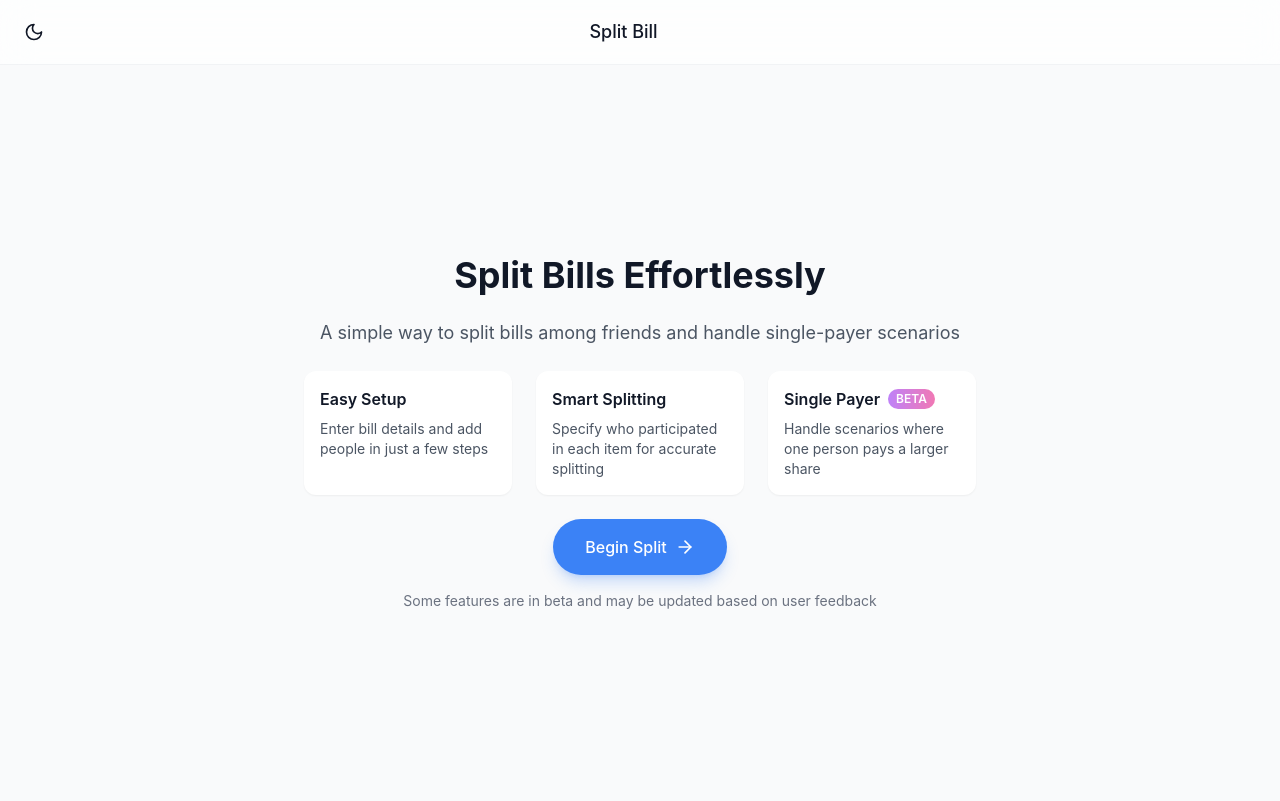
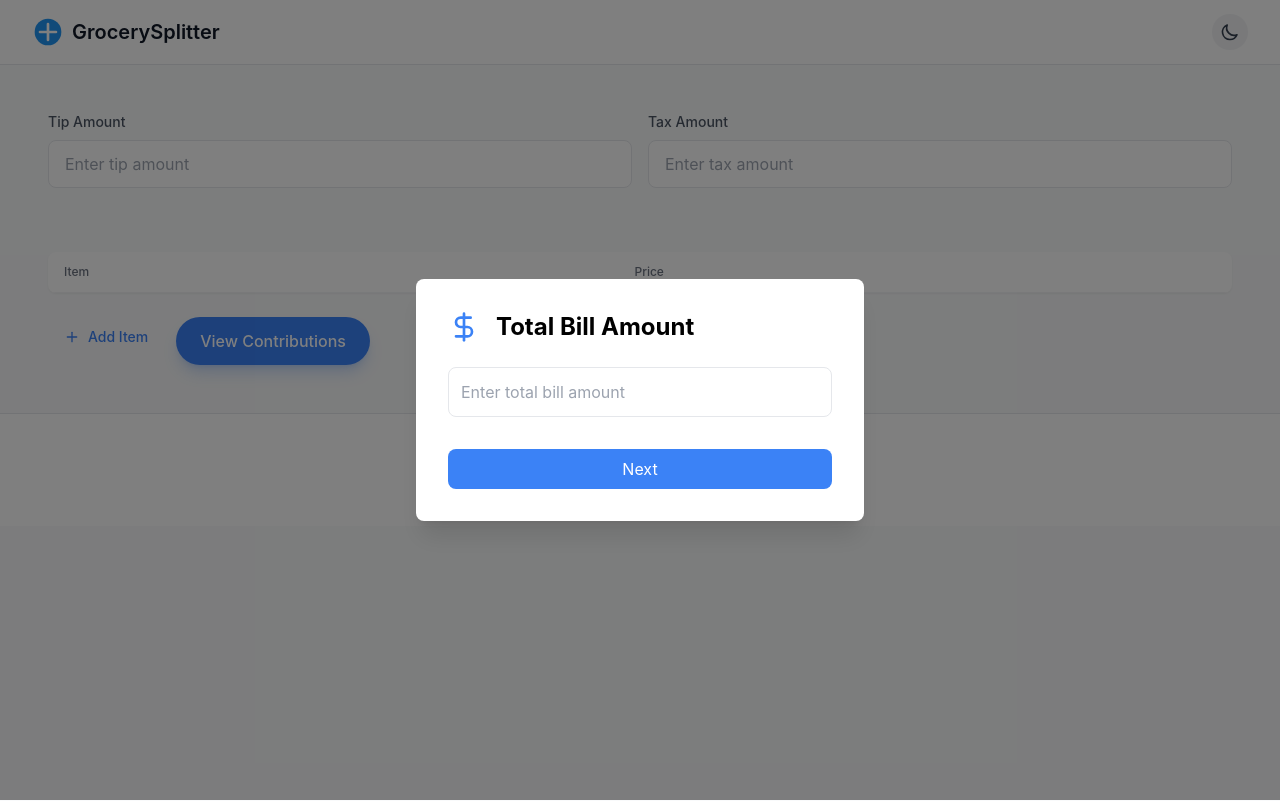
Before and after one commit to You2499/billsplitter, a React (Vite) app: page / in a window 1280 px wide. Built offline with nearby package versions, Linux system fonts and the light colour scheme.

Commit message:
Refactor App component and AppLayout: streamline theme management, enhance layout structure, and improve user experience with updated navigation and footer. Remove unnecessary state variables and ensure consistent handling of food data and modal visibility.

```diff
--- a/src/App.tsx
+++ b/src/App.tsx
@@ -1,155 +1,91 @@
 import { useState, useEffect } from 'react';
 import { ToastContainer } from 'react-toastify';
 import 'react-toastify/dist/ReactToastify.css';
+import { AppLayout } from './components/AppLayout';
 import { BillInputs } from './components/BillInputs';
+import { FoodTable } from './components/FoodTable';
 import { SetupModal } from './components/SetupModal';
-import { FoodTable } from './components/FoodTable';
-import { LandingPage } from './components/LandingPage';
-import { useTheme } from './hooks/useTheme';
 import { useFoodData } from './hooks/useFoodData';
-import { useAppState } from './hooks/useAppState';
-import { AppLayout } from './components/AppLayout';
-import type { FoodData } from './types';
 
-const initialFoodData: FoodData = {
-  id: 1,
-  numberOfPeople: 0,
-  peopleNames: [],
-  items: [],
-  tip: '',
-  tax: '',
-  singlePayer: null,
-  setupComplete: false,
-  setupStep: 0,
-  showLandingPage: true,
-  totalBillAmount: 0
-};
+export default function App() {
+  const [theme, setTheme] = useState<'light' | 'dark'>('light');
+  const { foodData, updateFoodData } = useFoodData();
+  const [showSetupModal, setShowSetupModal] = useState(!foodData?.setupComplete);
 
-function InfoModal({ show, onClose }: { show: boolean; onClose: () => void }) {
-  if (!show) return null;
+  useEffect(() => {
+    if (localStorage.theme === 'dark' || (!('theme' in localStorage) && window.matchMedia('(prefers-color-scheme: dark)').matches)) {
+      setTheme('dark');
+      document.documentElement.classList.add('dark');
+    } else {
+      setTheme('light');
+      document.documentElement.classList.remove('dark');
+    }
+  }, []);
 
-  return (
-    <div className="fixed inset-0 bg-black bg-opacity-50 flex items-center justify-center z-50">
-      <div className="bg-white dark:bg-gray-800 p-8 rounded-lg max-w-2xl w-full m-4 shadow-xl">
-        <h2 className="text-2xl font-bold mb-4">About Bill Splitter</h2>
-        <div className="space-y-6">
-          <div>
-            <h3 className="font-semibold mb-2">Easy Setup</h3>
-            <p className="text-gray-600 dark:text-gray-300">Enter bill details and add people in just a few steps</p>
-          </div>
-          <div>
-            <h3 className="font-semibold mb-2">Smart Splitting</h3>
-            <p className="text-gray-600 dark:text-gray-300">Specify who participated in each item for accurate splitting</p>
-          </div>
-          <div>
-            <h3 className="font-semibold mb-2">Single Payer Mode (Beta)</h3>
-            <p className="text-gray-600 dark:text-gray-300">Handle scenarios where one person pays a larger share</p>
+  const toggleTheme = () => {
+    setTheme(prevTheme => {
+      const newTheme = prevTheme === 'light' ? 'dark' : 'light';
+      localStorage.theme = newTheme;
+      if (newTheme === 'dark') {
+        document.documentElement.classList.add('dark');
+      } else {
+        document.documentElement.classList.remove('dark');
+      }
+      return newTheme;
+    });
+  };
+
+  if (!foodData) {
+    return (
+      <AppLayout theme={theme} onThemeToggle={toggleTheme}>
+        <div className="flex items-center justify-center min-h-[60vh]">
+          <div className="text-center">
+            <h2 className="text-2xl font-semibold text-gray-900 dark:text-white mb-4">
+              Welcome to FoodSplitter
+            </h2>
+            <p className="text-gray-600 dark:text-gray-400 mb-8">
+              Split restaurant bills effortlessly with friends
+            </p>
+            <button
+              onClick={() => setShowSetupModal(true)}
+              className="px-6 py-3 bg-blue-500 text-white rounded-lg hover:bg-blue-600 focus:ring-2 focus:ring-blue-500 focus:ring-offset-2 transition-colors"
+            >
+              Get Started
+            </button>
           </div>
         </div>
-        <button
-          onClick={onClose}
-          className="mt-6 w-full px-4 py-2 bg-blue-500 text-white rounded-lg hover:bg-blue-600 transition-colors"
-        >
-          Close
-        </button>
-      </div>
-    </div>
-  );
-}
-
-export default function App() {
-  const [showSetupModal, setShowSetupModal] = useState(false);
-  const [showLandingPage, setShowLandingPage] = useState(true);
-  const [showInfoModal, setShowInfoModal] = useState(false);
-  const { theme } = useTheme();
-  const { foodData, updateFoodData, resetFoodData } = useFoodData();
-
-  // Sync with persisted state
-  useEffect(() => {
-    if (foodData) {
-      setShowLandingPage(foodData.showLandingPage);
-      setShowSetupModal(!foodData.setupComplete && !foodData.showLandingPage);
-    }
-  }, [foodData]);
-
-  const { tip, tax, handleTipTaxChange, handleNewSplit } = useAppState({
-    foodData,
-    updateFoodData,
-    resetFoodData,
-    setShowSetupModal,
-    setShowLandingPage
-  });
-
-  // Show landing page for new users or when explicitly requested
-  if (showLandingPage) {
-    return (
-      <div className="min-h-screen">
-        <AppLayout
-          theme={theme}
-          showNewSplit={false}
-          onNewSplit={handleNewSplit}
-          onInfoClick={() => {}}
-          showInfoButton={false}
-        >
-          <LandingPage onStartSplit={() => {
-            setShowLandingPage(false);
-            setShowSetupModal(true);
-            updateFoodData({
-              ...initialFoodData,
-              showLandingPage: false
-            });
-          }} />
-        </AppLayout>
-        <ToastContainer
-          position="bottom-center"
-          theme={theme}
-          hideProgressBar={false}
-          closeOnClick
-          pauseOnHover
-          draggable
-        />
-      </div>
+      </AppLayout>
     );
   }
 
   return (
-    <div className="min-h-screen">
-      <AppLayout
-        theme={theme}
-        showNewSplit={true}
-        onNewSplit={handleNewSplit}
-        onInfoClick={() => setShowInfoModal(true)}
-        showInfoButton={true}
-      >
-        <main className="container mx-auto max-w-5xl">
-          <BillInputs
-            tip={tip}
-            tax={tax}
-            onTipChange={(value) => handleTipTaxChange(value, 'tip')}
-            onTaxChange={(value) => handleTipTaxChange(value, 'tax')}
-          />
-          <FoodTable
-            foodData={foodData || initialFoodData}
-            updateFoodData={updateFoodData}
-          />
-        </main>
-        <SetupModal
-          show={showSetupModal}
-          onClose={() => {
-            setShowSetupModal(false);
-            updateFoodData({
-              ...(foodData || initialFoodData),
-              setupComplete: true
-            });
-          }}
-          foodData={foodData || initialFoodData}
+    <AppLayout theme={theme} onThemeToggle={toggleTheme}>
+      <div className="space-y-8">
+        <BillInputs
+          tip={foodData.tip}
+          tax={foodData.tax}
+          onTipChange={(value) => updateFoodData({ ...foodData, tip: value })}
+          onTaxChange={(value) => updateFoodData({ ...foodData, tax: value })}
+        />
+        <FoodTable
+          foodData={foodData}
           updateFoodData={updateFoodData}
         />
-        <InfoModal
-          show={showInfoModal}
-          onClose={() => setShowInfoModal(false)}
-        />
-      </AppLayout>
+      </div>
+
+      <SetupModal
+        show={showSetupModal}
+        onClose={() => {
+          setShowSetupModal(false);
+          updateFoodData({
+            ...foodData,
+            setupComplete: true
+          });
+        }}
+        foodData={foodData}
+        updateFoodData={updateFoodData}
+      />
+
       <ToastContainer
         position="bottom-center"
         theme={theme}
@@ -158,6 +94,6 @@ export default function App() {
         pauseOnHover
         draggable
       />
-    </div>
+    </AppLayout>
   );
 }
--- a/src/components/AppLayout.tsx
+++ b/src/components/AppLayout.tsx
@@ -1,32 +1,64 @@
 import { ReactNode } from 'react';
-import { Header } from './Header';
 
 interface AppLayoutProps {
   children: ReactNode;
   theme: 'light' | 'dark';
-  showNewSplit: boolean;
-  onNewSplit: () => void;
-  onInfoClick: () => void;
-  showInfoButton: boolean;
+  onThemeToggle: () => void;
 }
 
-export function AppLayout({
-  children,
-  theme,
-  showNewSplit,
-  onNewSplit,
-  onInfoClick,
-  showInfoButton
-}: AppLayoutProps) {
+export const AppLayout = ({ children, theme, onThemeToggle }: AppLayoutProps) => {
   return (
-    <div className="min-h-screen bg-gray-50 dark:bg-gray-900 text-gray-900 dark:text-gray-100">
-      <Header
-        onNewSplit={onNewSplit}
-        showNewSplit={showNewSplit}
-        onInfoClick={onInfoClick}
-        showInfoButton={showInfoButton}
-      />
-      {children}
+    <div className={`min-h-screen bg-gray-50 dark:bg-gray-900 transition-colors duration-300 ${theme}`}>
+      <nav className="fixed top-0 left-0 right-0 z-50 bg-white dark:bg-gray-800 border-b border-gray-200 dark:border-gray-700">
+        <div className="max-w-7xl mx-auto px-4 sm:px-6 lg:px-8">
+          <div className="flex justify-between h-16">
+            <div className="flex items-center">
+              <img src="/icon.svg" alt="App Icon" className="h-8 w-8 mr-2" />
+              <h1 className="text-xl font-semibold text-gray-900 dark:text-white">
+                {window.location.hostname.includes('food') ? 'FoodSplitter' : 'GrocerySplitter'}
+              </h1>
+            </div>
+            <div className="flex items-center">
+              <button
+                onClick={onThemeToggle}
+                className="p-2 rounded-full bg-gray-100 dark:bg-gray-700 hover:bg-gray-200 dark:hover:bg-gray-600 transition-colors"
+                aria-label="Toggle theme"
+              >
+                {theme === 'dark' ? (
+                  <svg className="w-5 h-5 text-yellow-500" fill="none" stroke="currentColor" viewBox="0 0 24 24">
+                    <path strokeLinecap="round" strokeLinejoin="round" strokeWidth={2} d="M12 3v1m0 16v1m9-9h-1M4 12H3m15.364 6.364l-.707-.707M6.343 6.343l-.707-.707m12.728 0l-.707.707M6.343 17.657l-.707.707M16 12a4 4 0 11-8 0 4 4 0 018 0z" />
+                  </svg>
+                ) : (
+                  <svg className="w-5 h-5 text-gray-700" fill="none" stroke="currentColor" viewBox="0 0 24 24">
+                    <path strokeLinecap="round" strokeLinejoin="round" strokeWidth={2} d="M20.354 15.354A9 9 0 018.646 3.646 9.003 9.003 0 0012 21a9.003 9.003 0 008.354-5.646z" />
+                  </svg>
+                )}
+              </button>
+            </div>
+          </div>
+        </div>
+      </nav>
+
+      <main className="pt-16">
+        <div className="max-w-7xl mx-auto px-4 sm:px-6 lg:px-8 py-8">
+          {children}
+        </div>
+      </main>
+
+      <footer className="mt-auto py-8 bg-white dark:bg-gray-800 border-t border-gray-200 dark:border-gray-700">
+        <div className="max-w-7xl mx-auto px-4 sm:px-6 lg:px-8">
+          <div className="text-center text-sm text-gray-500 dark:text-gray-400">
+            <p>© 2024 ToolKit. All rights reserved.</p>
+            <div className="mt-2 flex justify-center space-x-4">
+              <a href="https://toolkit.netlify.app" className="hover:text-gray-700 dark:hover:text-gray-300">ToolKit</a>
+              <span>•</span>
+              <a href="https://foodsplitter.netlify.app" className="hover:text-gray-700 dark:hover:text-gray-300">FoodSplitter</a>
+              <span>•</span>
+              <a href="https://grocerysplitter.netlify.app" className="hover:text-gray-700 dark:hover:text-gray-300">GrocerySplitter</a>
+            </div>
+          </div>
+        </div>
+      </footer>
     </div>
   );
-}
+};
```
Also changed, not shown: public/icon.svg (added).
